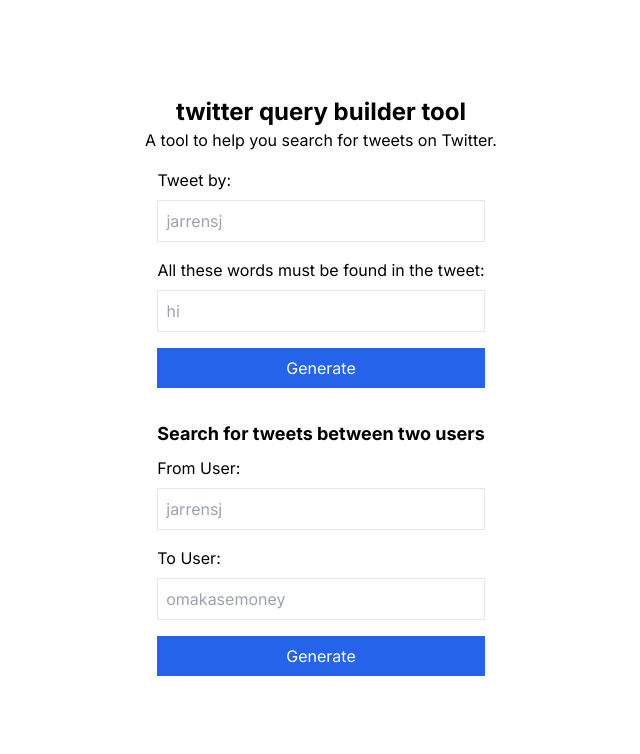
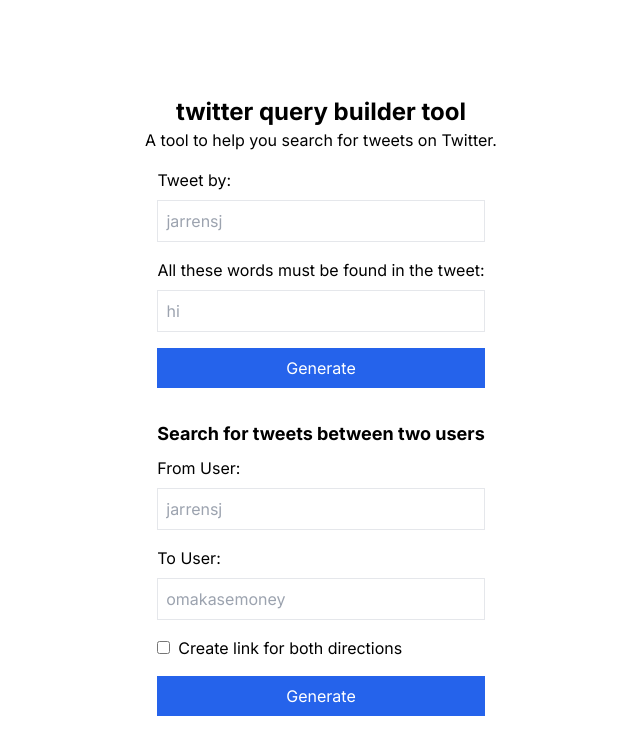
Before and after one commit to jarrensj/twitter-query-builder, a Next.js app: page / in a window 1280 px wide. Shown: the top 754 px of the page, without its empty margins (319-959 px from the left). Built offline with nearby package versions, Linux system fonts and the light colour scheme.

Commit message:
go both ways

```diff
--- a/components/Form2.tsx
+++ b/components/Form2.tsx
@@ -7,10 +7,16 @@
   const [user1, setUser1] = useState('');
   const [user2, setUser2] = useState('');
   const [query, setQuery] = useState('');
+  const [bothDirections, setBothDirections] = useState(false);
 
   const buildQuery = () => {
     if (user1 && user2) {
-      return `https://x.com/search?q=(from%3A${encodeURIComponent(user1)})%20(to%3A${encodeURIComponent(user2)})&src=typed_query`;
+      const query1 = `https://x.com/search?q=(from%3A${encodeURIComponent(user1)})%20(to%3A${encodeURIComponent(user2)})&src=typed_query`;
+      if (bothDirections) {
+        const query2 = `https://x.com/search?q=(from%3A${encodeURIComponent(user2)})%20(to%3A${encodeURIComponent(user1)})&src=typed_query`;
+        return `${query1} OR ${query2}`;
+      }
+      return query1;
     }
     return '';
   };
@@ -54,6 +60,18 @@
             />
           </div>
           <div className="mb-4">
+            <input
+              type="checkbox"
+              id="bothDirections"
+              checked={bothDirections}
+              onChange={(e) => setBothDirections(e.target.checked)}
+              className="mr-2"
+            />
+            <label htmlFor="bothDirections">
+              Create link for both directions
+            </label>
+          </div>
+          <div className="mb-4">
             <button
               type="submit"
               className="w-full p-2 bg-blue-600 text-white"
@@ -65,6 +83,27 @@
       </div>
       {query && (
         <div className="mt-4 break-words text-xs flex-wrap">
+          {bothDirections ? (
+            <>
+              <Link
+                href={`https://x.com/search?q=(from%3A${encodeURIComponent(user1)})%20(to%3A${encodeURIComponent(user2)})&src=typed_query`}
+                target="_blank"
+                rel="noopener noreferrer"
+                className="text-blue-500 hover:text-blue-700 underline"
+              >
+                {`search for tweets from ${user1} to ${user2}`}
+              </Link>
+              <br />
+              <Link
+                href={`https://x.com/search?q=(from%3A${encodeURIComponent(user2)})%20(to%3A${encodeURIComponent(user1)})&src=typed_query`}
+                target="_blank"
+                rel="noopener noreferrer"
+                className="text-blue-500 hover:text-blue-700 underline"
+              >
+                {`search for tweets from ${user2} to ${user1}`}
+              </Link>
+            </>
+          ) : (
             <Link
               href={query}
               target="_blank"
@@ -73,6 +112,7 @@
             >
               {query}
             </Link>
+          )}
         </div>
       )}
     </>
```
Lines whose indentation alone changed are shown as unchanged.
